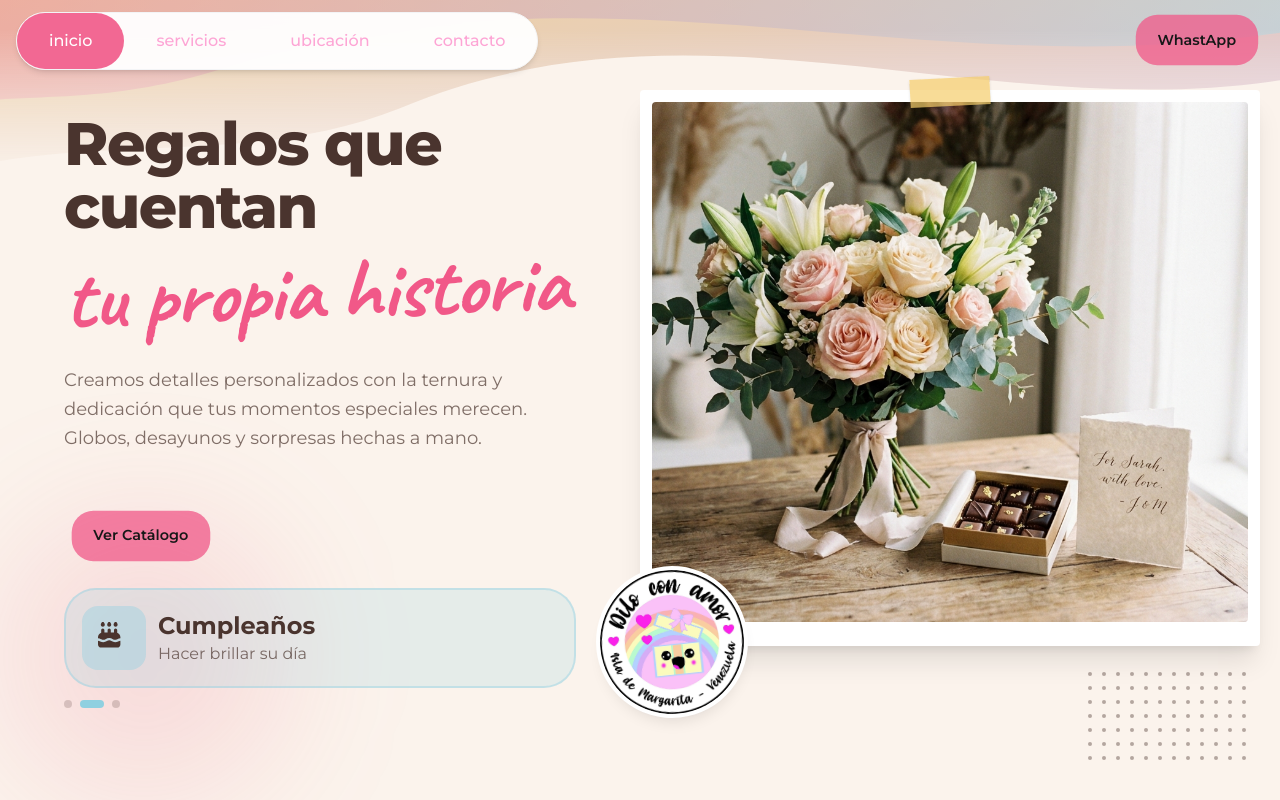
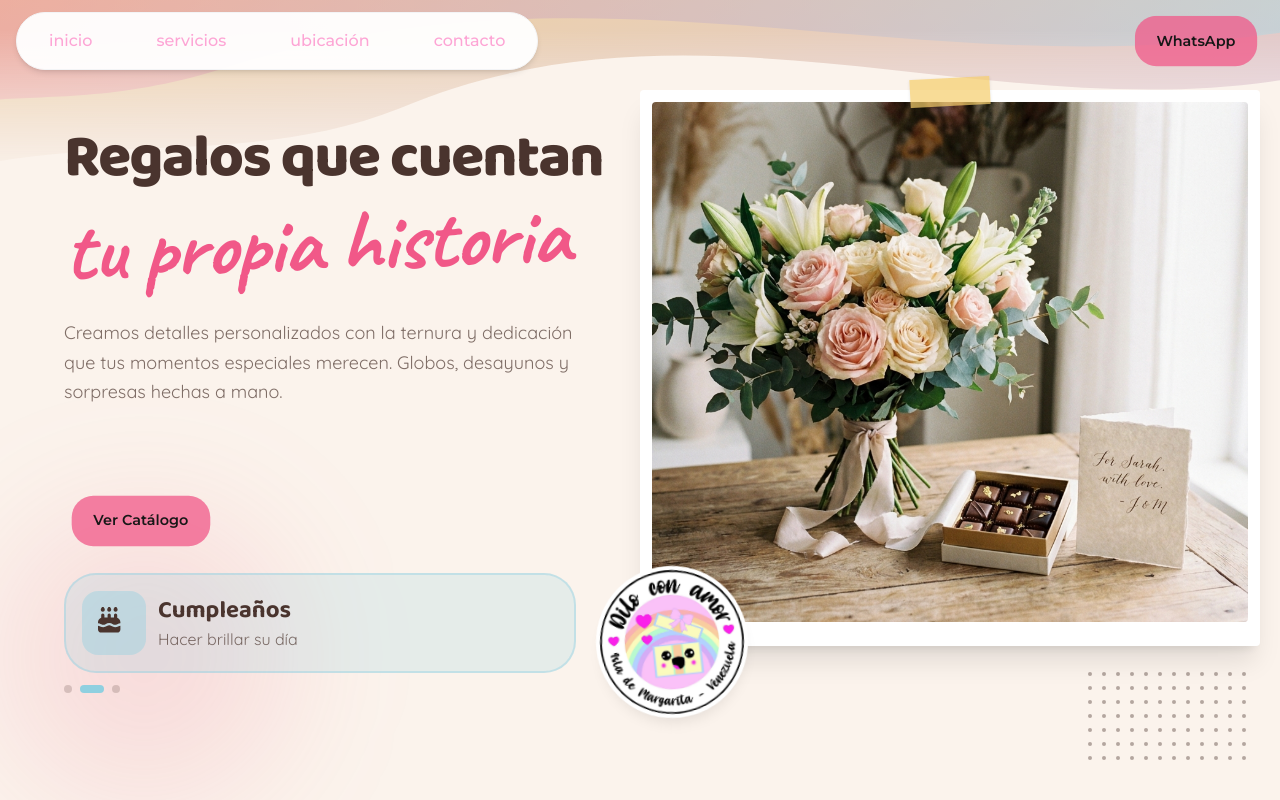
Before and after one commit to Walas-dev/diloconamor, a Next.js app: page / in a window 1280 px wide. Shown: the top 800 px of the page. Built offline with nearby package versions, Linux system fonts and the light colour scheme; a web font is replaced by a local one.

Commit message:
aplicada en las secciones del hero animaciones, ajuste del hero en dispositivos pequeños

```diff
--- a/app/globals.css
+++ b/app/globals.css
@@ -38,6 +38,35 @@
   --color-lavender: var(--lavender);
   --color-sky: var(--sky);
   --color-butter: var(--butter);
+
+  --font-display: var(--font-display);
+  --font-body: var(--font-body);
+
+  --animate-fade-up: fade-up 0.7s cubic-bezier(0.16,1,0.3,1) both;
+  --animate-fade-down: fade-down 0.6s cubic-bezier(0.16,1,0.3,1) both;
+  --animate-scale-in: scale-in 0.7s cubic-bezier(0.16,1,0.3,1) both;
+
+}
+
+@keyframes fade-up {
+  0% { opacity: 0; transform: translateY(20px); }
+  100% { opacity: 1; transform: translateY(0); }
+}
+@keyframes fade-down {
+  0% { opacity: 0; transform: translateY(-16px); }
+  100% { opacity: 1; transform: translateY(0); }
+}
+@keyframes scale-in {
+  0% { opacity: 0; transform: scale(0.95); }
+  100% { opacity: 1; transform: scale(1); }
+}
+
+@media (prefers-reduced-motion: reduce) {
+  *, *::before, *::after {
+    animation-duration: 0.01ms !important;
+    animation-iteration-count: 1 !important;
+    transition-duration: 0.01ms !important;
+  }
 }
 
 @media (prefers-color-scheme: dark) {
--- a/components/Header/header.tsx
+++ b/components/Header/header.tsx
@@ -4,92 +4,89 @@ import Image from 'next/image';
 import { usePathname } from 'next/navigation';
 import Button from '../Ui/Button';
 
-interface NavItem {
-  id: number;
-  name: string;
-  ref: string;
-}
+interface NavItem { id: number; name: string; ref: string; }
 
 const nav: NavItem[] = [
-  { id: 1, name: 'inicio', ref: '/' },
-  { id: 2, name: 'servicios', ref: '/servicios' },
-  { id: 3, name: 'ubicación', ref: '/ubicacion' },
-  { id: 4, name: 'contacto', ref: '/contacto' },
+  { id: 1, name: 'inicio', ref: '#' },
+  { id: 2, name: 'servicios', ref: '#servicios' },
+  { id: 3, name: 'ubicación', ref: '#ubicacion' },
+  { id: 4, name: 'contacto', ref: '#contacto' },
 ];
 
 export default function Header() {
-
   const [isScrolled, setIsScrolled] = useState(false);
+  const [menuOpen, setMenuOpen] = useState(false);
   const pathname = usePathname();
 
   useEffect(() => {
-    const handleScroll = () => {
-      setIsScrolled(window.scrollY > 20);
-    };
-
+    const handleScroll = () => setIsScrolled(window.scrollY > 20);
     window.addEventListener('scroll', handleScroll, { passive: true });
     return () => window.removeEventListener('scroll', handleScroll);
   }, []);
 
+  useEffect(() => { setMenuOpen(false); }, [pathname]);
+
   return (
-    <div className="fixed top-0 left-0 w-full z-50 flex justify-between pt-3 pb-2 px-4 pointer-events-none">
-      <header
-        className={`
-          pointer-events-auto relative grid items-center justify-between bg-white/95 backdrop-blur-md
-          rounded-full shadow-md border border-gray-100 transition-all duration-500 ease-in-out
-          ${isScrolled ? ' w-max min-w-[320px] md:min-w-60' : ' w-max min-w-[320px] md:min-w-60'}
-        `}
-      >
-        <nav className="flex items-center">
-          {nav.map((n) => {
+    <div className="fixed top-0 left-0 w-full z-50 px-4 pt-3 pb-2 pointer-events-none animate-fade-down">
+      <div className="flex justify-between items-center gap-3">
+
+        {/* Desktop / tablet */}
+        <header className="pointer-events-auto hidden md:grid relative items-center bg-white/95 backdrop-blur-md rounded-full shadow-md border border-gray-100 transition-all duration-500 ease-in-out w-max min-w-60">
+          <nav className="flex items-center">
+            {nav.map((n) => {
+              const isActive = pathname === n.ref;
+              return (
+                <a key={n.id} href={n.ref} aria-current={isActive ? 'page' : undefined}
+                  className={`flex gap-3 items-center justify-center text-center font-medium transition-all duration-300 focus-visible:outline-none focus-visible:ring-2 focus-visible:ring-pink-300 rounded-full px-4 md:px-8 py-4 ${isActive ? 'text-white font-bold bg-primary/90' : 'text-pink-300 hover:text-pink-500 hover:bg-primary/20'}`}>
+                  {n.name}
+                </a>
+              );
+            })}
+          </nav>
+        </header>
+
+        <div className="pointer-events-auto md:hidden flex items-center gap-2 bg-white/95 backdrop-blur-md rounded-full shadow-md border border-gray-100 pl-2 pr-2 py-2">
+          <div className="relative h-9 w-9 rounded-full overflow-hidden ring-2 ring-white shadow-sm shrink-0">
+            <Image src="/logo.png" alt="Dilo con amor" fill className="object-cover" />
+          </div>
+          <button
+            type="button"
+            onClick={() => setMenuOpen((v) => !v)}
+            aria-expanded={menuOpen}
+            aria-label={menuOpen ? 'Cerrar menú' : 'Abrir menú'}
+            className="relative h-9 w-9 rounded-full bg-rose/15 flex items-center justify-center"
+          >
+            <svg viewBox="0 0 24 24" className="h-5 w-5 text-rose" fill="none" stroke="currentColor" strokeWidth="2.5" strokeLinecap="round">
+              <path className={`origin-center transition-all duration-300 ${menuOpen ? 'rotate-45 translate-y-1.5' : ''}`} d="M4 7 Q8 5 12 7 T20 7" />
+              <path className={`transition-all duration-300 ${menuOpen ? 'opacity-0' : 'opacity-100'}`} d="M4 12 Q8 10 12 12 T20 12" />
+              <path className={`origin-center transition-all duration-300 ${menuOpen ? '-rotate-45 -translate-y-1.5' : ''}`} d="M4 17 Q8 15 12 17 T20 17" />
+            </svg>
+          </button>
+        </div>
+
+        <div className={`pointer-events-auto transition-all duration-300 ${isScrolled ? 'opacity-0 scale-95 pointer-events-none' : 'opacity-100 scale-100'}`}>
+          <Button url="" name="whatsapp" variant="primary">WhatsApp</Button>
+        </div>
+      </div>
+
+      <div className={`pointer-events-auto md:hidden overflow-hidden transition-all duration-400 ease-out ${menuOpen ? 'max-h-80 opacity-100 mt-3' : 'max-h-0 opacity-0 mt-0'}`}>
+        <nav className="flex flex-col bg-white/95 backdrop-blur-md rounded-3xl shadow-md border border-gray-100">
+          {nav.map((n, i) => {
             const isActive = pathname === n.ref;
             return (
               <a
                 key={n.id}
                 href={n.ref}
-                aria-current={isActive ? 'page' : undefined}
-                className={`
-                  flex gap-3 items-center justify-center text-center font-medium transition-all duration-300
-                  focus-visible:outline-none focus-visible:ring-2 focus-visible:ring-pink-300 rounded-full px-4 md:px-8 py-4
-                  ${isActive ? 'text-white font-bold bg-primary/90' : 'text-pink-300 hover:text-pink-500 hover:bg-primary/20'}
-                `}
+                style={{ transitionDelay: menuOpen ? `${i * 60}ms` : '0ms' }}
+                className={`px-4 py-3 rounded-3xl font-medium text-center transition-all duration-300 ${menuOpen ? 'opacity-100 translate-x-0' : 'opacity-0 -translate-x-2'} ${isActive ? 'bg-primary/90 text-white font-bold' : 'text-ink hover:bg-primary/10'}`}
               >
                 {n.name}
               </a>
             );
           })}
+
         </nav>
-      </header>
-      <div className={`transition-all duration-300 ${isScrolled ? 'max-h-0 opacity-0 scale-95 pointer-events-non' : 'max-h-50 opacity-100 scale-100'}`}>
-        <Button url='' name='whastApp' variant='primary'>
-          <h3>WhastApp</h3>
-        </Button>
       </div>
     </div>
   );
 }
-
-
-/**
- *  <div
-          className={`
-            absolute left-1/2 top-1/2 -translate-x-1/2 -translate-y-1/2
-            transition-all duration-500 ease-in-out
-            ${isScrolled ? 'w-14 h-14' : 'w-24 h-24'}
-          `}
-        >
-          <div className="relative w-full h-full bg-white rounded-full p-1 shadow-lg border border-pink-100 overflow-hidden flex items-center justify-center">
-            <Image
-              src="/logo.png"
-              alt="Logo principal"
-              fill
-              priority
-              className={`
-                object-cover transition-transform duration-500 ease-in-out
-                ${isScrolled ? 'scale-[1.8]' : 'scale-100'}
-              `}
-            />
-          </div>
-        </div>
- *
- */
--- a/components/Hero/IMGpannel.tsx
+++ b/components/Hero/IMGpannel.tsx
@@ -4,7 +4,7 @@ const IMGpannel = () => {
     return (
         <section className="relative w-full flex justify-center xl:h-[75vh] xl:pr-5">
 
-            <div className="relative w-[85%] sm:w-[70%] xl:w-full max-w-md xl:max-w-none rotate-2 xl:rotate-0">
+            <div className="relative w-[85%] sm:w-[70%] xl:w-full max-w-md xl:max-w-none rotate-2 xl:rotate-0 animate-scale-in [animation-delay:200ms]">
 
                 <div className="absolute -top-3 left-1/2 -translate-x-1/2 w-20 h-7 bg-butter/70 -rotate-3 shadow-sm z-20" />
 
--- a/components/Hero/contentBottom.tsx
+++ b/components/Hero/contentBottom.tsx
@@ -2,7 +2,7 @@ import Button from '../Ui/Button'
 import CategoryCarousel from './categoryCarousel'
 
 const ContentBottom = () => (
-    <div className="w-full flex flex-col items-center xl:items-start">
+    <div className="w-full flex flex-col items-center xl:items-start animate-fade-up [animation-delay:300ms]">
         <div className="flex flex-col sm:flex-row gap-4 w-full sm:w-auto mt-2 justify-center xl:justify-start">
             <Button name="Ver Catálogo" url="#catalogo" variant="primary">Ver Catálogo</Button>
         </div>
--- a/components/Hero/contentTop.tsx
+++ b/components/Hero/contentTop.tsx
@@ -1,18 +1,13 @@
-import React from 'react'
-
-
-
 const ContentTop = () => (
     <div className="w-full flex flex-col items-center xl:items-start text-center xl:text-left">
-
-        <h2 className="text-4xl md:text-5xl xl:text-6xl 2xl:text-7xl text-ink font-display font-extrabold leading-[1.05] tracking-tight mb-2 flex flex-col">
+        <h2 className="text-4xl md:text-5xl xl:text-6xl 2xl:text-7xl text-ink font-display font-extrabold leading-[1.05] tracking-tight mb-2 flex flex-col animate-fade-up">
             Regalos que cuentan
             <span className="relative font-script font-bold text-primary text-6xl md:text-7xl xl:text-[5.5rem] 2xl:text-[6rem] -rotate-2 mt-2 w-fit self-center xl:self-start">
                 tu propia historia
             </span>
         </h2>
 
-        <p className="text-ink/70 text-base md:text-lg leading-relaxed mt-6 max-w-lg font-body">
+        <p className="text-ink/70 text-base md:text-lg leading-relaxed mt-6 max-w-lg font-body animate-fade-up [animation-delay:150ms]">
             Creamos detalles personalizados con la ternura y dedicación que tus momentos especiales merecen. Globos, desayunos y sorpresas hechas a mano.
         </p>
     </div>
```
